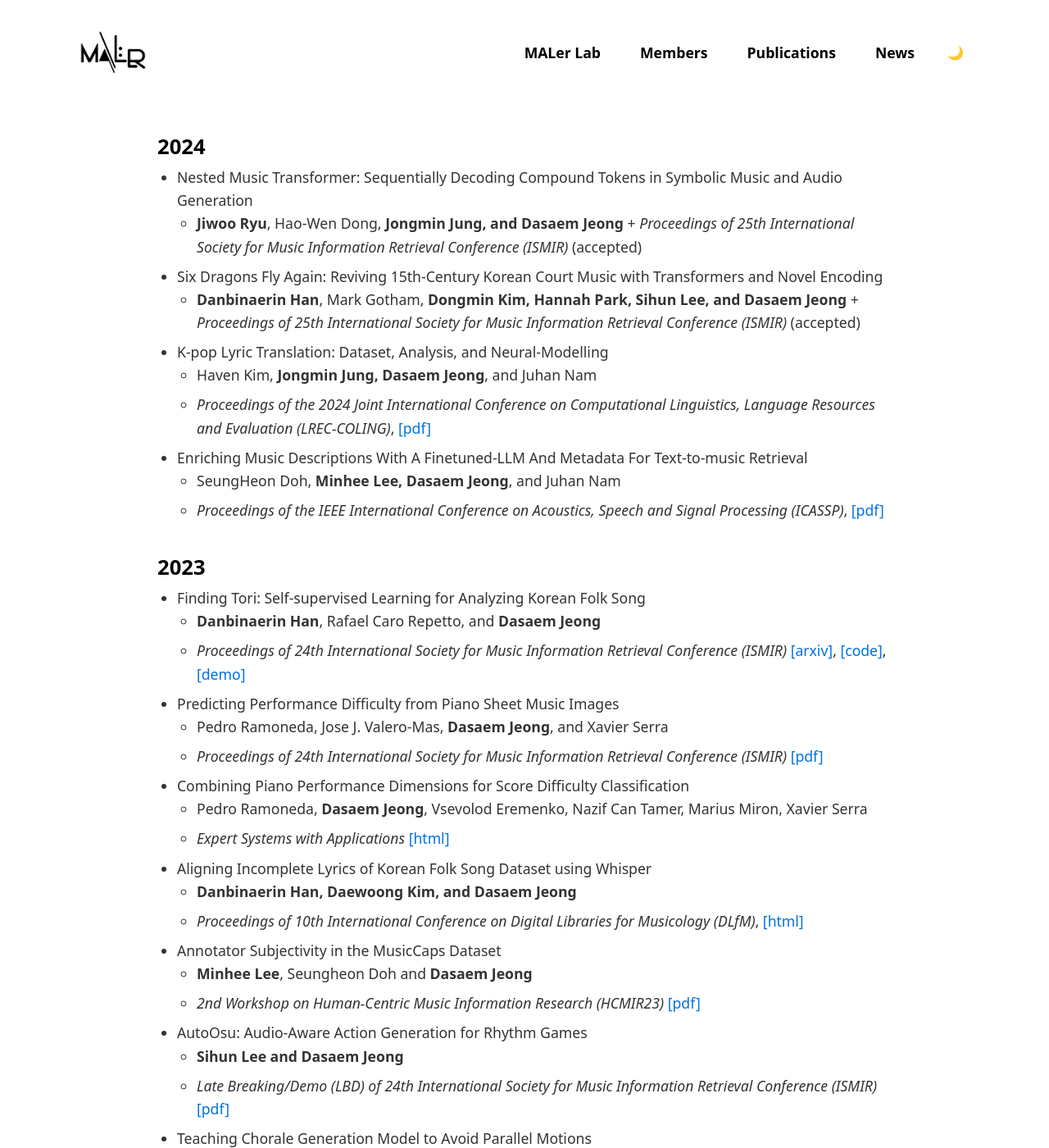
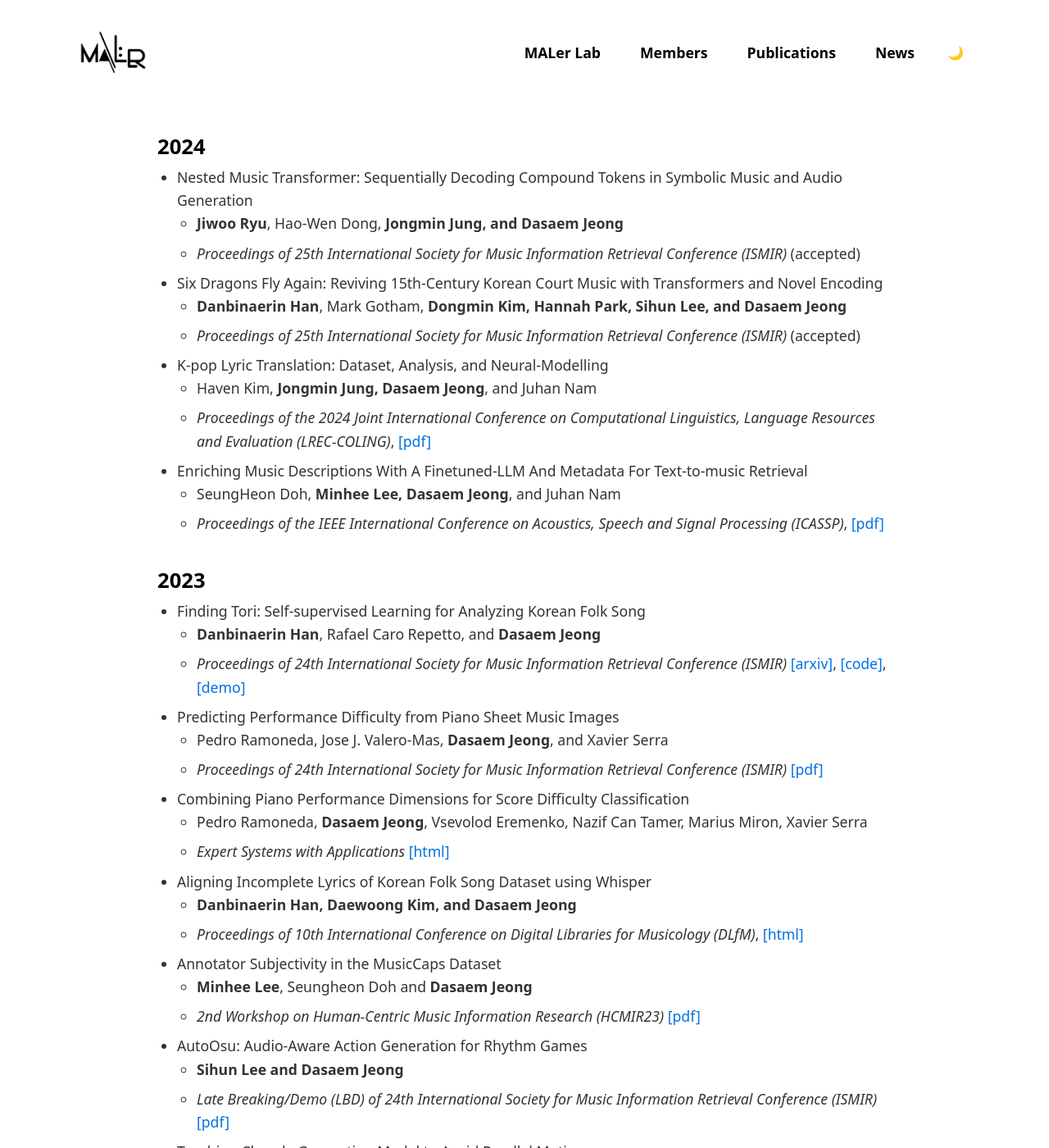
Before and after one commit to MALerLab/MALerLab.github.io, a Jekyll site: the page built from _pages/publications.md, in a window 1280 px wide and 1400 px high. Shown: the whole window at 82% size. Built offline with Jekyll 4.4.1, drawn with Linux system fonts in a browser that asks for light colours; some web fonts are replaced.

Commit message:
Resolve errors from responsive design & fix typo in /publications/

```diff
--- a/_includes/header.html
+++ b/_includes/header.html
@@ -17,7 +17,7 @@
       </a>
     </div>
     <ul class="nav-menu">
-      <li><a href="{{ site.baseurl }}/">MALer Lab</a></li>
+      <li class="maler-menu"><a href="{{ site.baseurl }}/">MALer Lab</a></li>
       <!-- <li><a href="{{ site.baseurl }}/intro/">Intro</a></li> -->
       <li><a href="{{ site.baseurl }}/members/">Members</a></li>
       <li><a href="{{ site.baseurl }}/publications/">Publications</a></li>
--- a/_pages/publications.md
+++ b/_pages/publications.md
@@ -7,12 +7,12 @@ permalink: /publications/
 
 ## 2024
 * Nested Music Transformer: Sequentially Decoding Compound Tokens in Symbolic Music and Audio Generation
-	+ **Jiwoo Ryu**, Hao-Wen Dong, **Jongmin Jung, and Dasaem Jeong**
- 	+ *Proceedings of 25th International Society for Music Information Retrieval Conference (ISMIR)* (accepted)
+  * **Jiwoo Ryu**, Hao-Wen Dong, **Jongmin Jung, and Dasaem Jeong**
+  * *Proceedings of 25th International Society for Music Information Retrieval Conference (ISMIR)* (accepted)
 
 * Six Dragons Fly Again: Reviving 15th-Century Korean Court Music with Transformers and Novel Encoding
-	+ **Danbinaerin Han**, Mark Gotham, **Dongmin Kim, Hannah Park, Sihun Lee, and Dasaem Jeong**
- 	+ *Proceedings of 25th International Society for Music Information Retrieval Conference (ISMIR)* (accepted)
+  * **Danbinaerin Han**, Mark Gotham, **Dongmin Kim, Hannah Park, Sihun Lee, and Dasaem Jeong**
+  * *Proceedings of 25th International Society for Music Information Retrieval Conference (ISMIR)* (accepted)
 
 * K-pop Lyric Translation: Dataset, Analysis, and Neural-Modelling
 	+ Haven Kim, **Jongmin Jung, Dasaem Jeong**, and Juhan Nam
--- a/_scss/_header.scss
+++ b/_scss/_header.scss
@@ -63,4 +63,7 @@ header h1 {
   display: flex;
   justify-content: space-between;
   align-items: center;
+  ul {
+    padding-left: 0;
+  }
 }
--- a/_scss/_responsive.scss
+++ b/_scss/_responsive.scss
@@ -37,8 +37,11 @@
   }
 }
 
-// 넓이가 768px 이하일 때 (모바일 화면)
+// under 768px
 @media (max-width: 768px) {
+  body {
+    padding: 0;
+  }
   header {
     padding: 1rem;
     width: 100%;
@@ -81,9 +84,19 @@
     padding: 1rem;
     padding-left: 2rem;
   }
+
+  .profile {
+    flex-direction: column !important;
+    img {
+      width: 70% !important;
+    }
+  }
+  .maler-menu {
+    display: none;
+  }
 }
 
-// 넓이가 480px 이하일 때 (작은 모바일 화면)
+// under 480px
 @media (max-width: 480px) {
   header h1 {
     font-size: 1.2rem;
```
